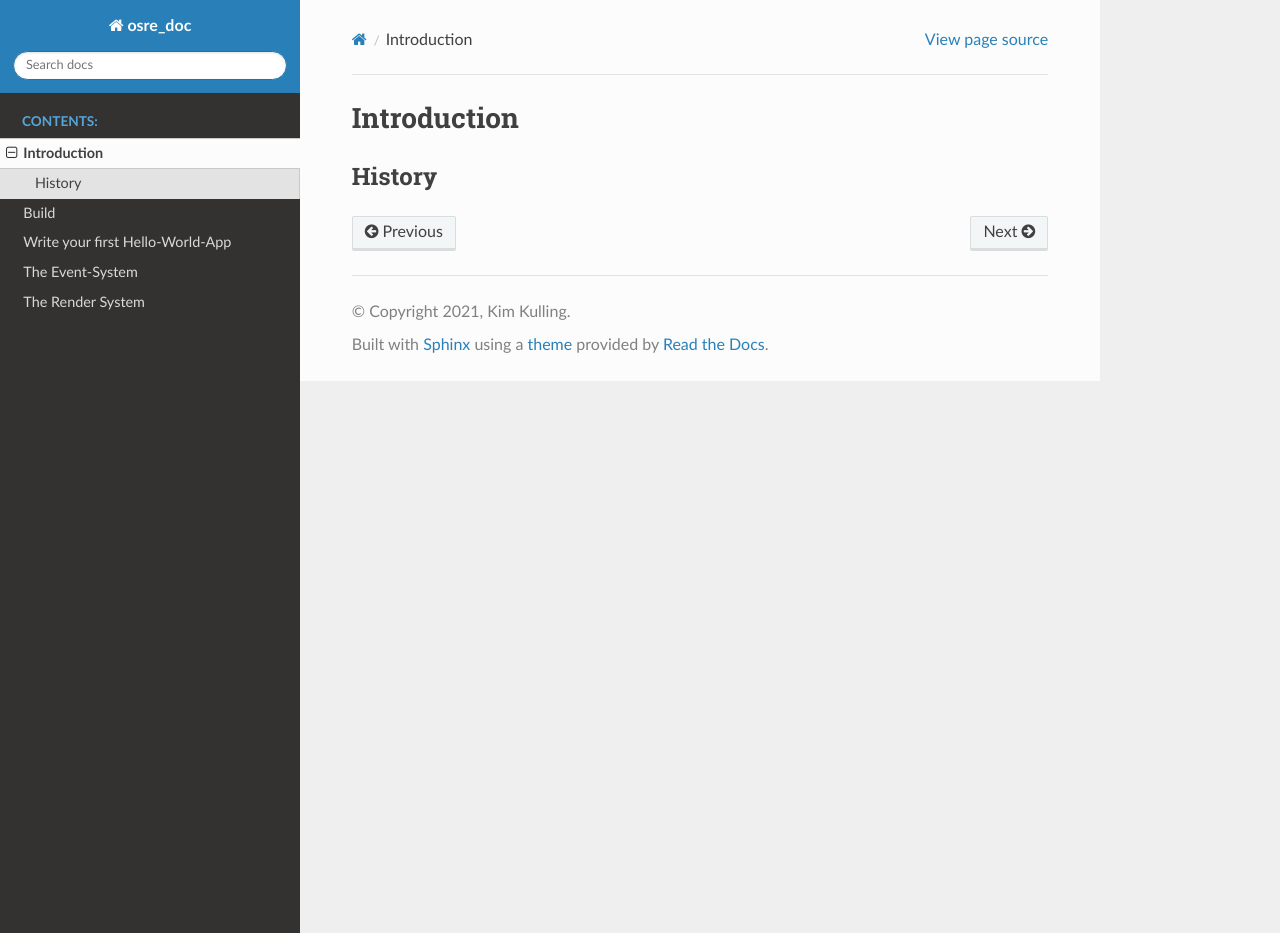
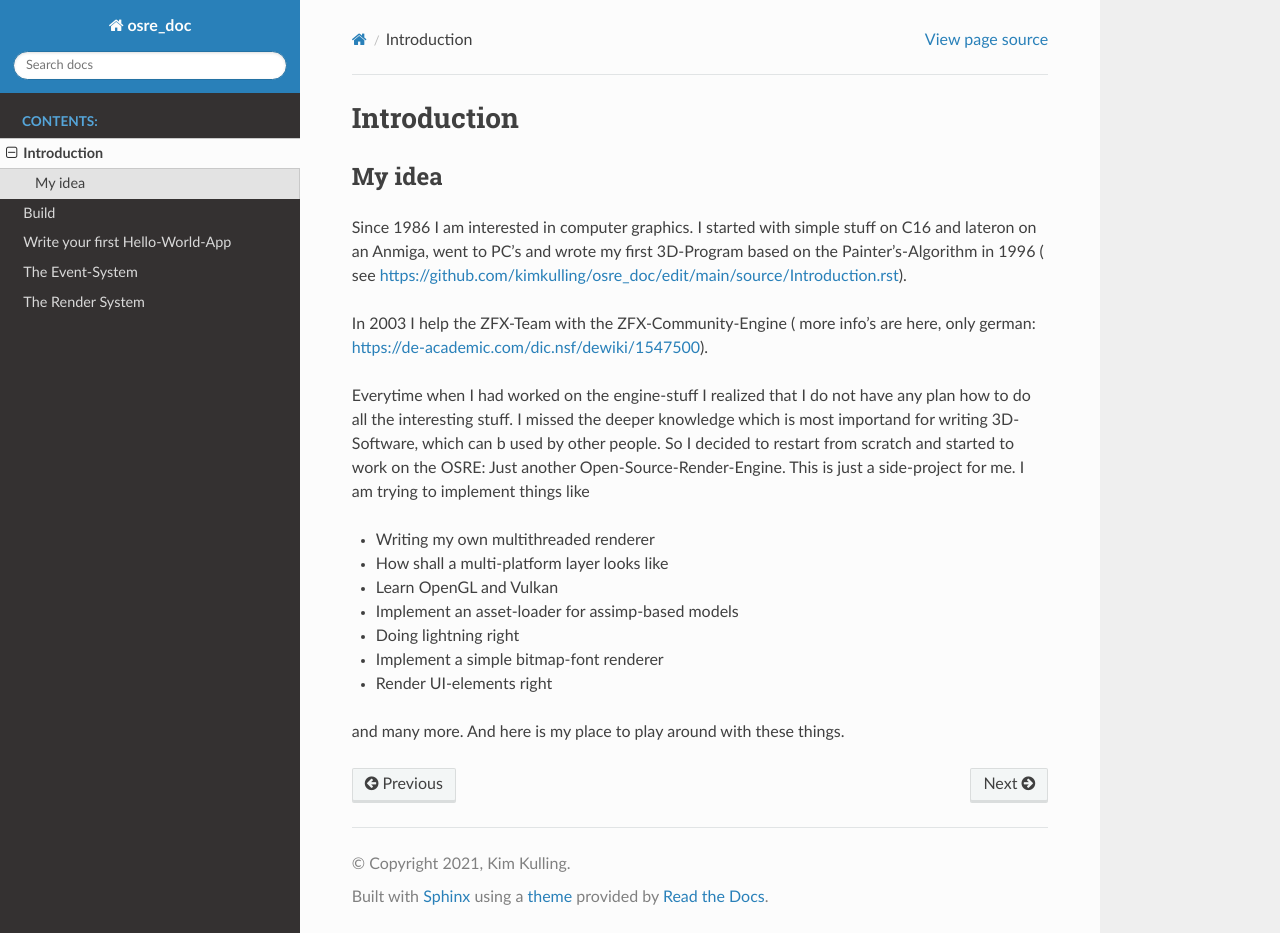
Before and after one commit to kimkulling/osre_doc, a Sphinx documentation site: the page built from source/Introduction.rst, in a window 1280 px wide and 933 px high. Built offline with Sphinx 7.4.7 and the Read the Docs theme 2.0.0, drawn with Linux system fonts in a browser that asks for light colours.

Commit message:
Update Introduction.rst

```diff
--- a/source/Introduction.rst
+++ b/source/Introduction.rst
@@ -2,5 +2,23 @@
 Introduction
 ************
 
-History
+My idea
 #######
+Since 1986 I am interested in computer graphics. I started with simple stuff on C16 and lateron on an Anmiga, went to PC's and wrote my first
+3D-Program based on the Painter's-Algorithm in 1996 ( see https://github.com/kimkulling/osre_doc/edit/main/source/Introduction.rst).
+
+In 2003 I help the ZFX-Team with the ZFX-Community-Engine ( more info's are here, only german: https://de-academic.com/dic.nsf/dewiki/1547500).
+
+Everytime when I had worked on the engine-stuff I realized that I do not have any plan how to do all the interesting stuff. I missed the
+deeper knowledge which is most importand for writing 3D-Software, which can b used by other people. So I decided to restart from scratch and
+started to work on the OSRE: Just another Open-Source-Render-Engine. This is just a side-project for me. I am trying to implement things like
+
+- Writing my own multithreaded renderer
+- How shall a multi-platform layer looks like
+- Learn OpenGL and Vulkan
+- Implement an asset-loader for assimp-based models
+- Doing lightning right
+- Implement a simple bitmap-font renderer
+- Render UI-elements right
+
+and many more. And here is my place to play around with these things.
```
